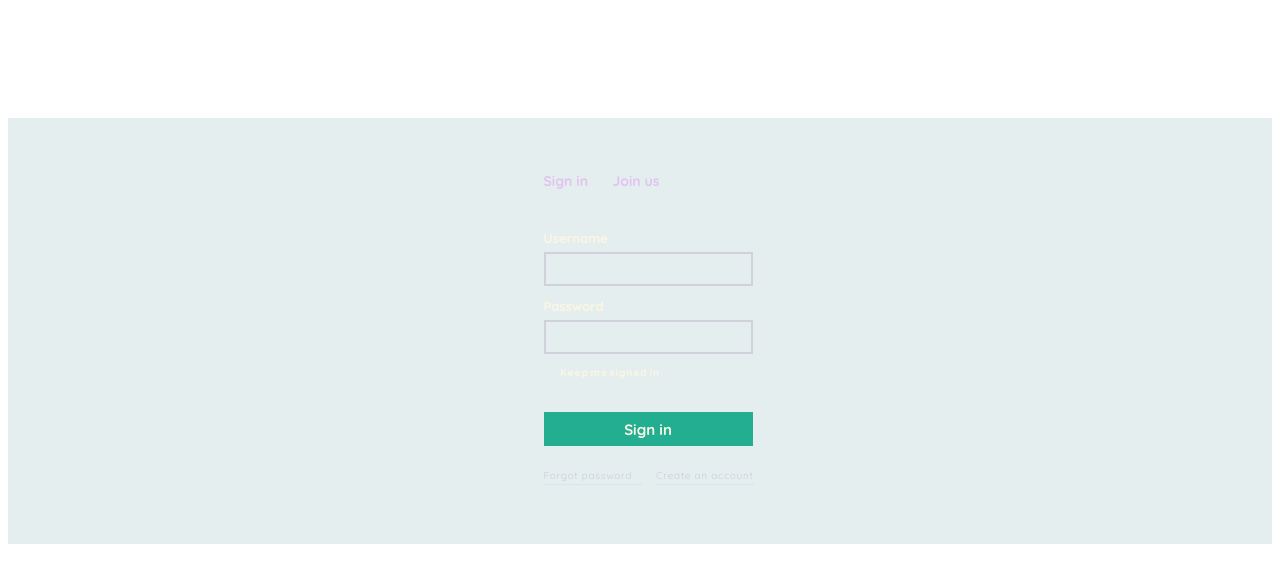
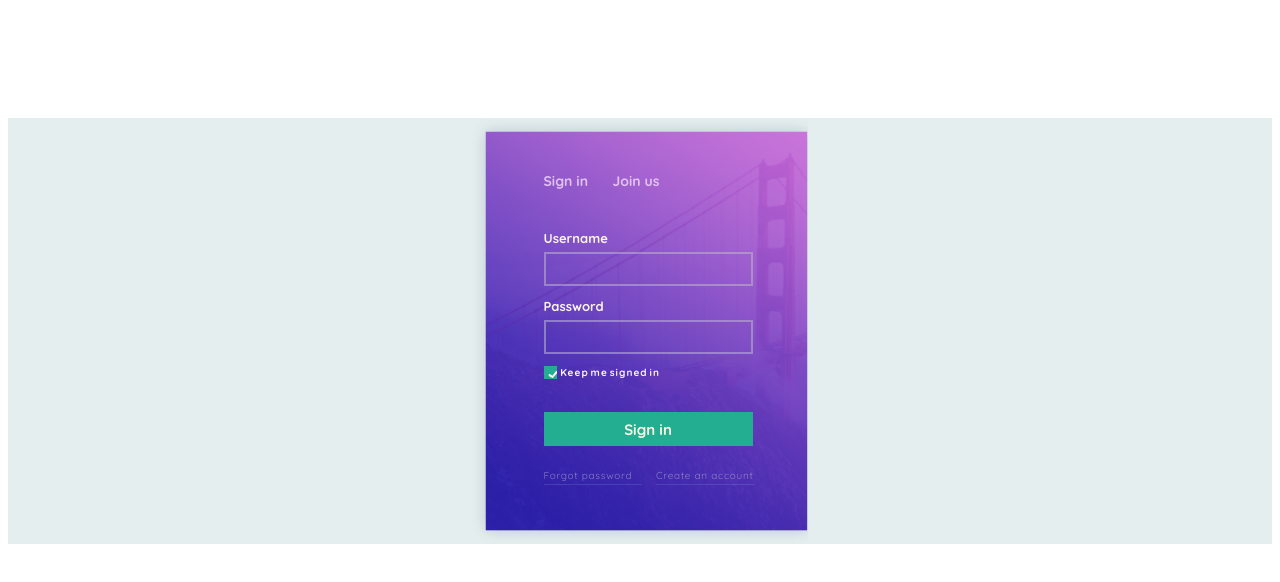
Before and after one commit to alinafitisova/sign-in-form, a plain HTML site: page index.html in a window 1280 px wide. Drawn offline with Linux system fonts and the light colour scheme; the site is published under a folder, as on GitHub Pages, so addresses that start at the root find nothing.

Commit message:
Update main.css

```diff
--- a/css/main.css
+++ b/css/main.css
@@ -15,7 +15,7 @@ a {
   margin: 118px auto;
   width: 336px;
   height: 426px;
-  background-image: url("/img/bg_form-1.png");
+  background-image: url("../img/bg_form-1.png");
   background-repeat: no-repeat;
   background-size: cover;
   /* -webkit-box-shadow: 0px 25px 29px -8px rgba(72, 79, 74, 0.91);
@@ -67,7 +67,7 @@ input[type="password"] {
   display: inline-block;
   width: 13px;
   height: 13px;
-  background: url("/img/empty_check.png");
+  background: url("../img/empty_check.png");
   position: relative;
   margin-bottom: 24px;
 }
@@ -79,7 +79,7 @@ input[type="password"] {
   display: inline-block;
   width: 12px;
   height: 12px;
-  background: url("/img/checkbox.png");
+  background: url("../img/checkbox.png");
   opacity: 0;
   transition: 0.2s;
 }
```
